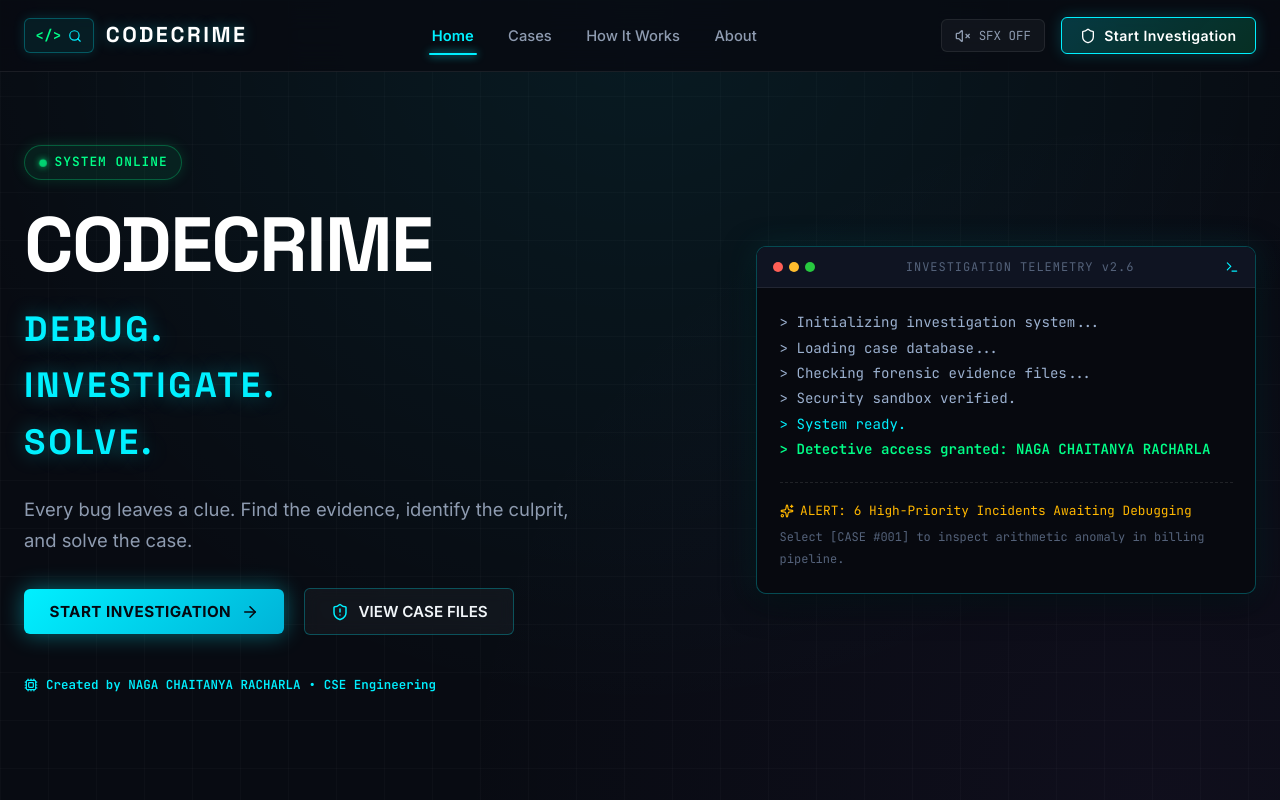
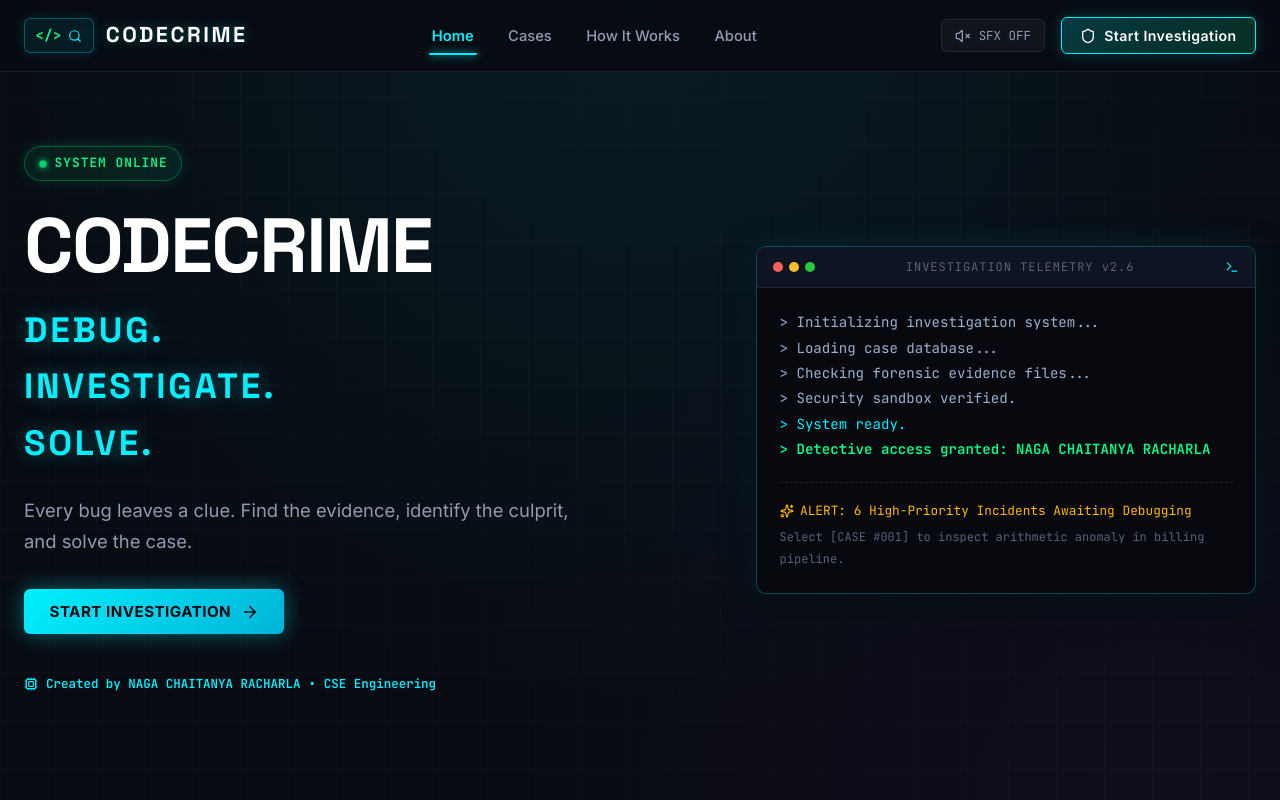
Before and after one commit to nagachaitanyaracharla/codecrime, a React (Vite) app: page / in a window 1280 px wide. Shown: the top 800 px of the page. Built offline with nearby package versions, Linux system fonts and the light colour scheme.

Commit message:
Remove View Case Files button

```diff
--- a/src/App.jsx
+++ b/src/App.jsx
@@ -69,7 +69,6 @@ export function App() {
         {currentView === 'landing' && (
           <Hero
             onStartInvestigation={() => setCurrentView('cases')}
-            onViewCases={() => setCurrentView('cases')}
           />
         )}
 
--- a/src/components/Hero.jsx
+++ b/src/components/Hero.jsx
@@ -1,8 +1,8 @@
 import React, { useState, useEffect } from 'react';
-import { ArrowRight, Terminal as TerminalIcon, ShieldAlert, Cpu, Sparkles } from 'lucide-react';
+import { ArrowRight, Terminal as TerminalIcon, Cpu, Sparkles } from 'lucide-react';
 import { sound } from '../utils/sound';
 
-export function Hero({ onStartInvestigation, onViewCases }) {
+export function Hero({ onStartInvestigation }) {
   const [typedLines, setTypedLines] = useState([]);
   const [currentLineIndex, setCurrentLineIndex] = useState(0);
 
@@ -28,11 +28,6 @@ export function Hero({ onStartInvestigation, onViewCases }) {
   const handleStart = () => {
     sound.click();
     onStartInvestigation();
-  };
-
-  const handleViewCases = () => {
-    sound.click();
-    onViewCases();
   };
 
   return (
@@ -65,15 +60,6 @@ export function Hero({ onStartInvestigation, onViewCases }) {
             >
               <span>START INVESTIGATION</span>
               <ArrowRight size={18} />
-            </button>
-
-            <button
-              className="btn-cyber-secondary"
-              onClick={handleViewCases}
-              id="view-case-files-btn"
-            >
-              <ShieldAlert size={18} style={{ color: '#00f0ff' }} />
-              <span>VIEW CASE FILES</span>
             </button>
           </div>
 
```
